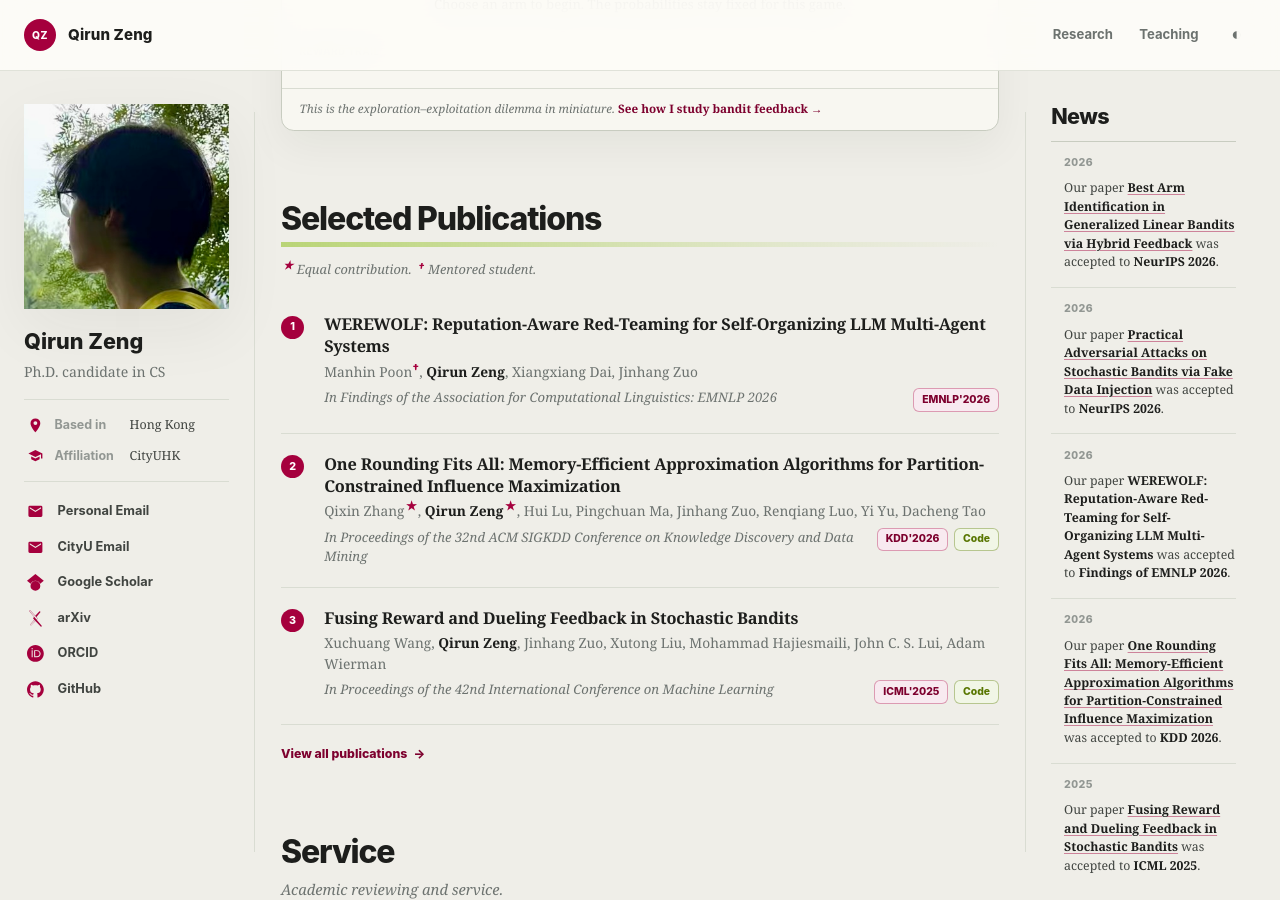
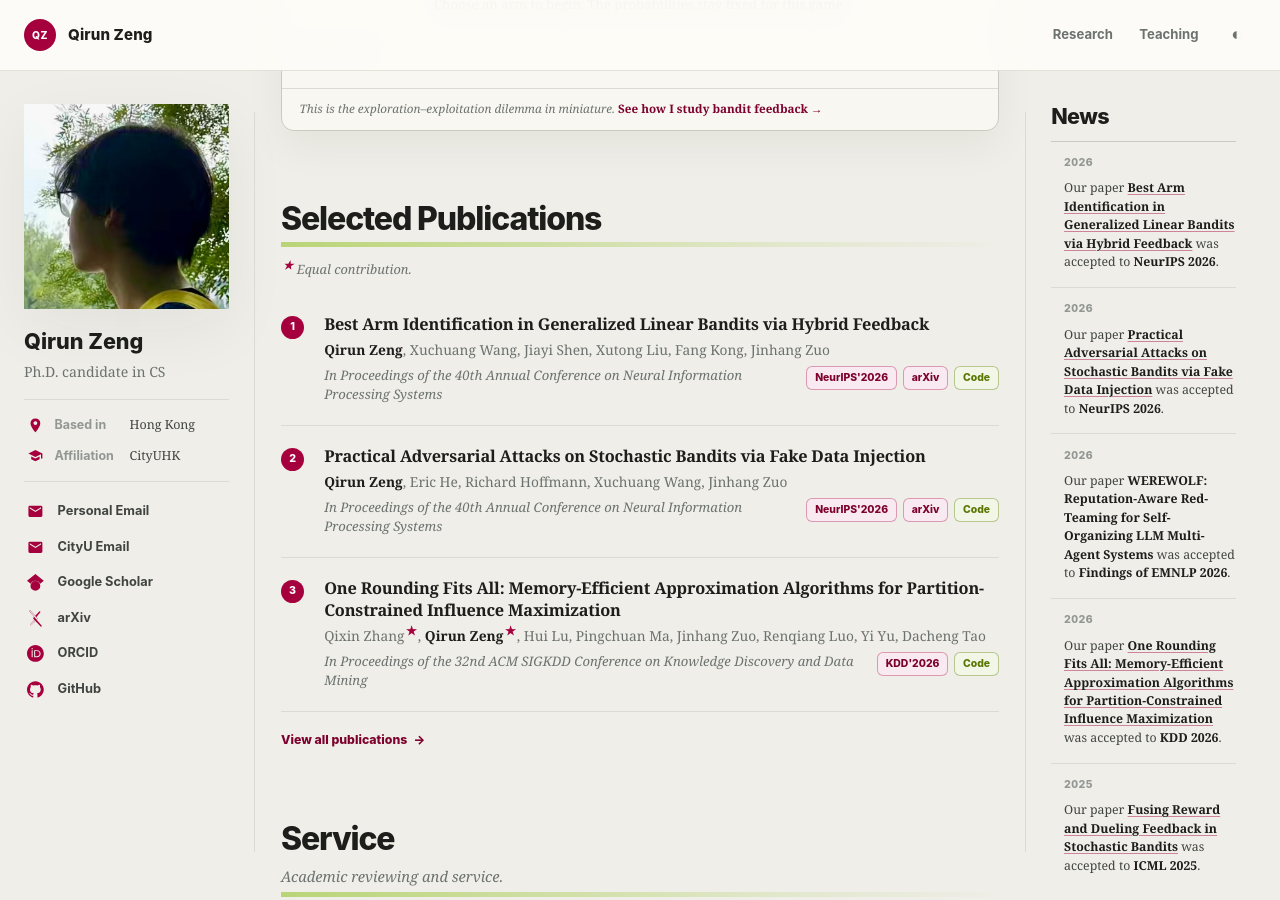
Before and after one commit to qirunzeng/qirunzeng.github.io, a Jekyll site: the page built from index.html, in a window 1280 px wide and 900 px high, scrolled down 1294 px. Built offline with Jekyll 4.4.1, drawn with Linux system fonts in a browser that asks for light colours.

Commit message:
Feature first-author publications

```diff
--- a/_data/home.yml
+++ b/_data/home.yml
@@ -31,9 +31,9 @@
 # Choose and order the papers shown in Selected Publications by their IDs in
 # _data/publications.yml.
 selected_publications:
-  - "werewolf"
+  - "best-arm-hybrid-feedback"
+  - "adversarial-bandits-fake-data"
   - "one-rounding-fits-all"
-  - "fusing-reward-dueling"
 
 research:
   summary: "I study sequential decision-making under limited, noisy, or hybrid feedback. My current work focuses on bandit learning and influence maximization."
--- a/_data/publications.yml
+++ b/_data/publications.yml
@@ -55,6 +55,7 @@
         type: "code"
 
   - id: "best-arm-hybrid-feedback"
+    pin_to_top: true
     title: "Best Arm Identification in Generalized Linear Bandits via Hybrid Feedback"
     publication_date: "7 May 2026"
     publication_date_iso: "2026-05-07"
@@ -82,6 +83,7 @@
         type: "code"
 
   - id: "adversarial-bandits-fake-data"
+    pin_to_top: true
     title: "Practical Adversarial Attacks on Stochastic Bandits via Fake Data Injection"
     publication_date: "28 May 2025"
     publication_date_iso: "2025-05-28"
--- a/publications.html
+++ b/publications.html
@@ -20,7 +20,10 @@
     <section class="publication-group" aria-labelledby="conference-heading">
       <h2 id="conference-heading">Conference Proceedings</h2>
       {% for paper in site.data.publications.conference %}
-        {% include publication.html paper=paper extended=true %}
+        {% if paper.pin_to_top %}{% include publication.html paper=paper extended=true %}{% endif %}
+      {% endfor %}
+      {% for paper in site.data.publications.conference %}
+        {% unless paper.pin_to_top %}{% include publication.html paper=paper extended=true %}{% endunless %}
       {% endfor %}
     </section>
 
```
